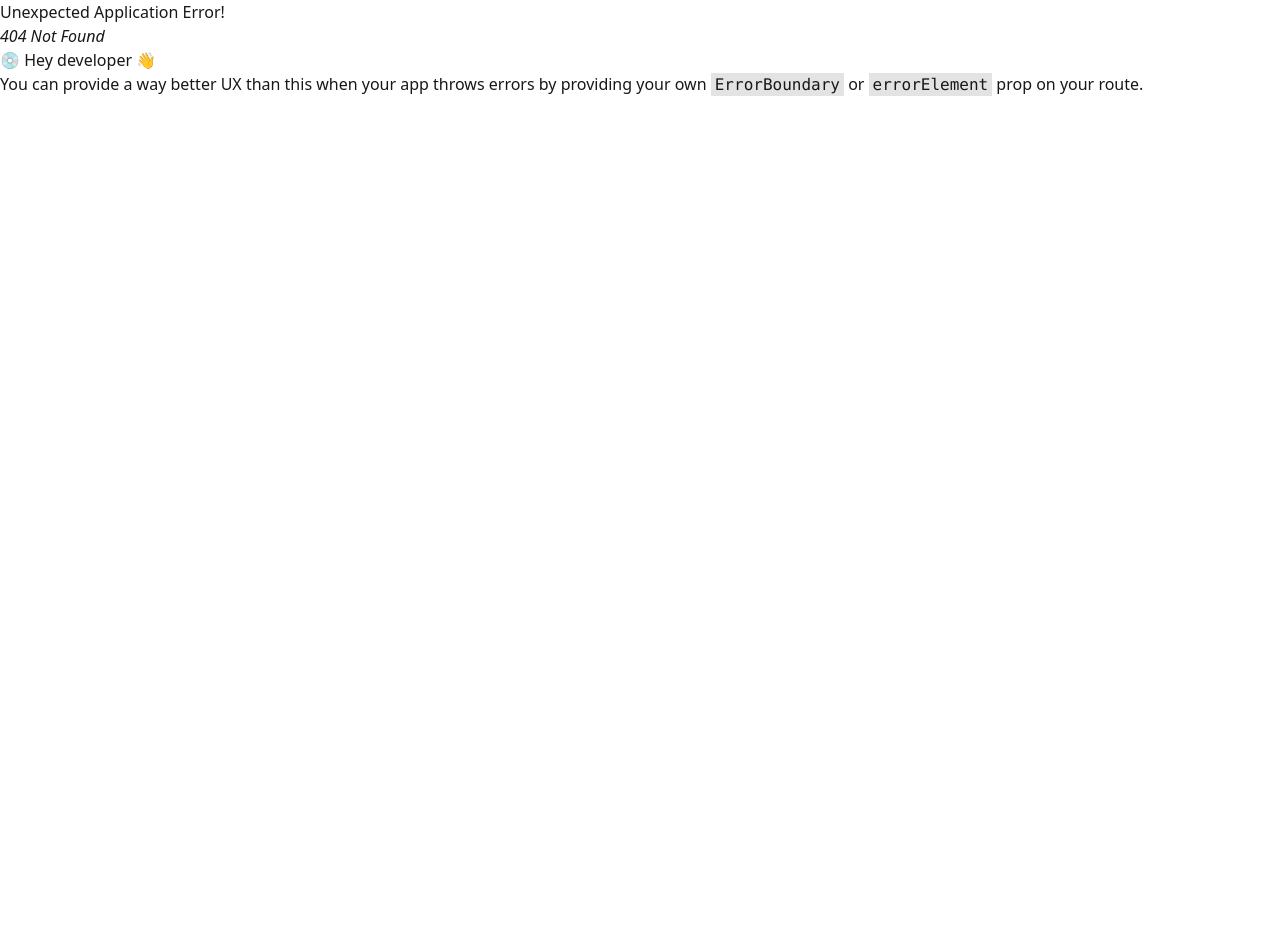
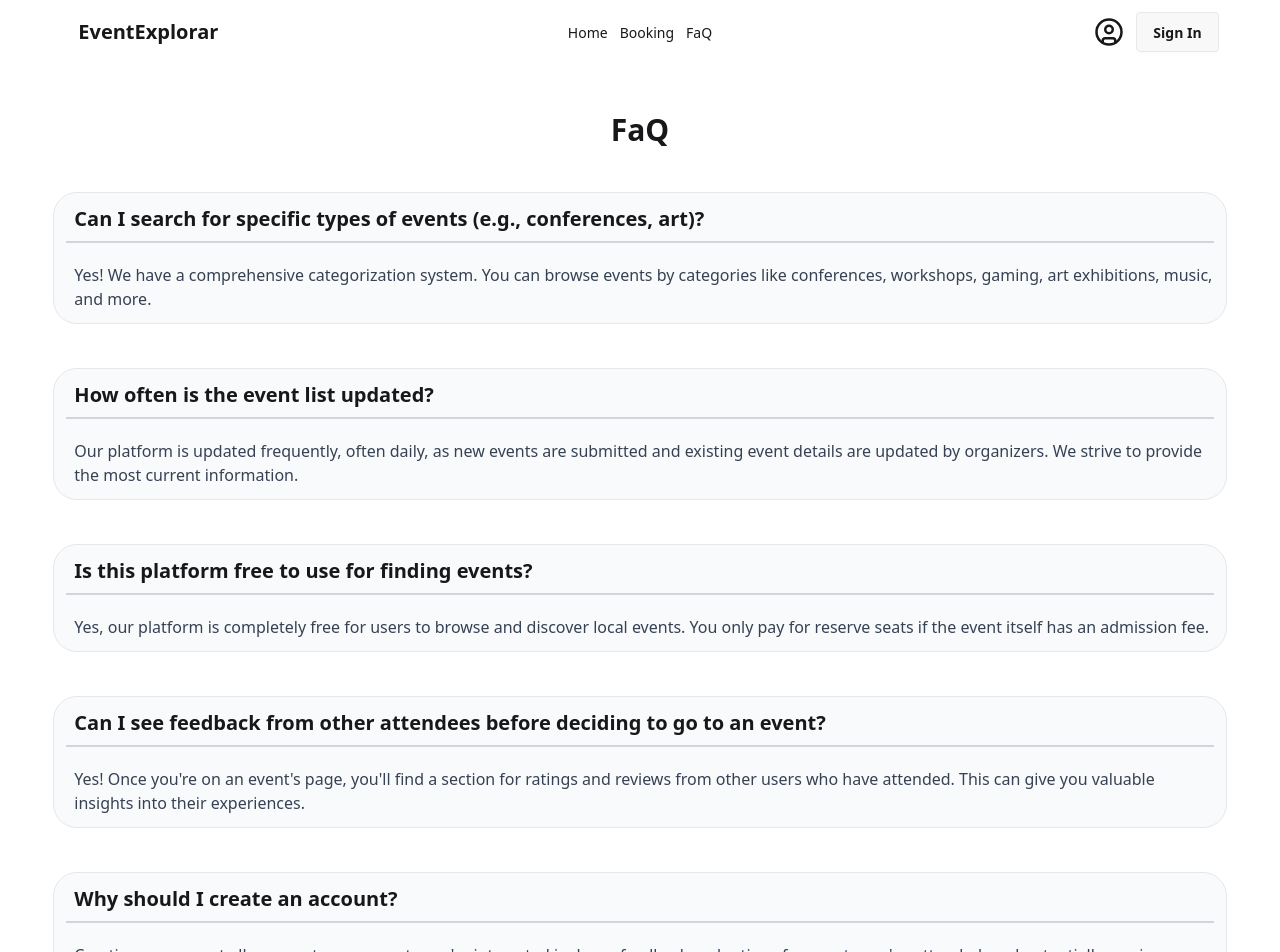
Before and after one commit to tahmid-khan-hub/Event-Explorar, a React (Vite) app: page /faq in a window 1280 px wide. Before the commit this address had no page. Shown: the top 952 px of the page. Before the commit the page ends 800 px from the top, so only its background shows below. Built offline with nearby package versions, Linux system fonts and the light colour scheme.

Commit message:
added faq section

```diff
--- a/src/Routes/Routes.jsx
+++ b/src/Routes/Routes.jsx
@@ -4,6 +4,7 @@ import Home from "../components/Home/Home";
 import EventDetails from "../components/EventDetails/EventDetails";
 import Login from "../components/Login/Login";
 import Register from "../components/Register/Register";
+import Faq from "../components/Faq/Faq";
 
 const router = createBrowserRouter([
     {
@@ -27,6 +28,10 @@ const router = createBrowserRouter([
         {
           path: "register",
           element: <Register></Register>,
+        },
+        {
+          path: "faq",
+          element: <Faq></Faq>,
         }
       ]
     },
--- /dev/null
+++ b/src/components/Faq/Faq.jsx
@@ -0,0 +1,41 @@
+import React from 'react';
+
+const Faq = () => {
+    return (
+        <div className='max-w-11/12 mx-auto md:max-w-[1300px] md:mx-auto'>
+            <h1 className='text-3xl font-semibold text-center mt-12'>FaQ</h1>
+
+            {/* 1 */}
+            <div className='mt-11  mb-11 p-3 rounded-3xl bg-gray-50 border-1 border-gray-200'>
+                <h2 className='font-semibold text-xl border-b-2 border-gray-300 pb-2 mb-2 pl-2'>Can I search for specific types of events (e.g., conferences, art)?</h2>
+                <p className='pl-2 mt-5 text-gray-700'>Yes! We have a comprehensive categorization system. You can browse events by categories like conferences, workshops, gaming, art exhibitions, music, and more.</p>
+            </div>
+
+            {/* 2 */}
+            <div className='mb-11  mt-5 p-3 rounded-3xl bg-gray-50 border-1 border-gray-200'>
+                <h2 className='font-semibold text-xl border-b-2 border-gray-300 pb-2 mb-2 pl-2'>How often is the event list updated?</h2>
+                <p className='pl-2 mt-5 text-gray-700'>Our platform is updated frequently, often daily, as new events are submitted and existing event details are updated by organizers. We strive to provide the most current information.</p>
+            </div>
+
+            {/* 3 */}
+            <div className='mb-11  mt-5 p-3 rounded-3xl bg-gray-50 border-1 border-gray-200'>
+                <h2 className='font-semibold text-xl border-b-2 border-gray-300 pb-2 mb-2 pl-2'>Is this platform free to use for finding events?</h2>
+                <p className='pl-2 mt-5 text-gray-700'>Yes, our platform is completely free for users to browse and discover local events. You only pay for reserve seats if the event itself has an admission fee. </p>
+            </div>
+
+            {/* 4 */}
+            <div className='mb-11  mt-5 p-3 rounded-3xl bg-gray-50 border-1 border-gray-200'>
+                <h2 className='font-semibold text-xl border-b-2 border-gray-300 pb-2 mb-2 pl-2'>Can I see feedback from other attendees before deciding to go to an event?</h2>
+                <p className='pl-2 mt-5 text-gray-700'>Yes! Once you're on an event's page, you'll find a section for ratings and reviews from other users who have attended. This can give you valuable insights into their experiences.</p>
+            </div>
+
+            {/* 5 */}
+            <div className='mb-11  mt-5 p-3 rounded-3xl bg-gray-50 border-1 border-gray-200'>
+                <h2 className='font-semibold text-xl border-b-2 border-gray-300 pb-2 mb-2 pl-2'>Why should I create an account?</h2>
+                <p className='pl-2 mt-5 text-gray-700'>Creating an account allows you to save events you're interested in, leave feedback and ratings for events you've attended, and potentially receive personalized event recommendations based on your interests.</p>
+            </div>
+        </div>
+    );
+};
+
+export default Faq;
```
